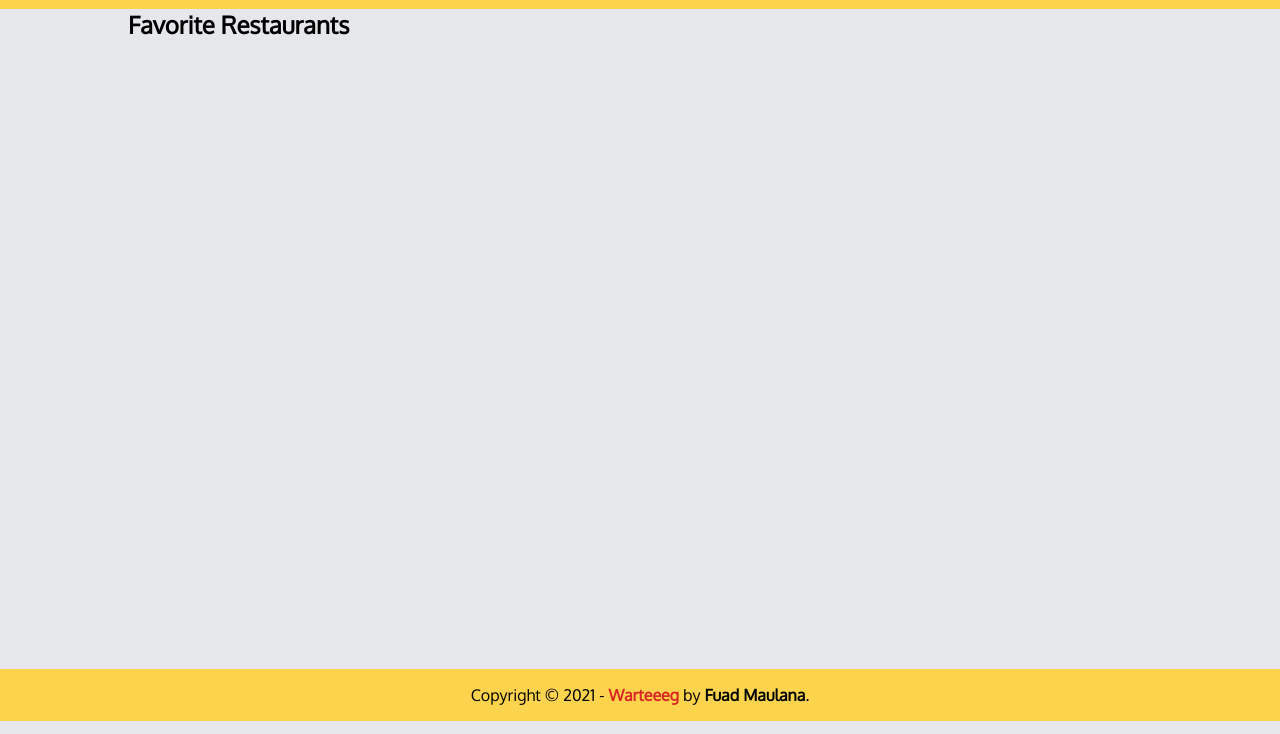
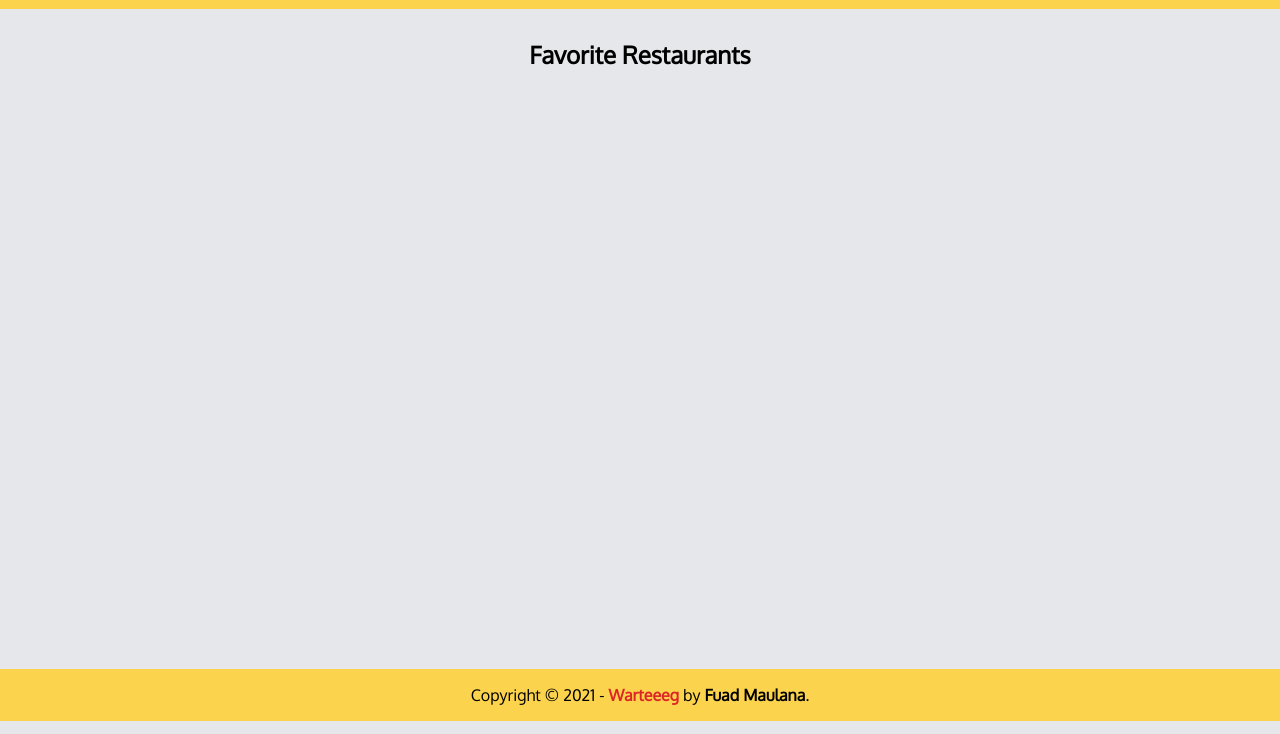
Before and after one commit to fuadmln/warteeeg-restaurant_apps, a website built with webpack: page src/templates/index.html in a window 1280 px wide. Both pictures are taken after a click on the link "Favorite". Shown: the part 66-800 px from the top of the page. Built offline with nearby package versions, Linux system fonts and the light colour scheme; no server answers; files whose address does not match are found by name; what serviceworker-webpack-plugin would draw is missing.

Commit message:
add padding favorite page

```diff
--- a/src/styles/main.css
+++ b/src/styles/main.css
@@ -619,6 +619,16 @@ h2.search-query{
     font-size: .9em;
 }
 
+/* Favorite Page */
+#favorite{
+    padding: 30px 18px;
+}
+
+#favorite h2{
+    margin-bottom: 30px;
+    text-align: center;
+}
+
 
 
 /* FOOTER */
```
